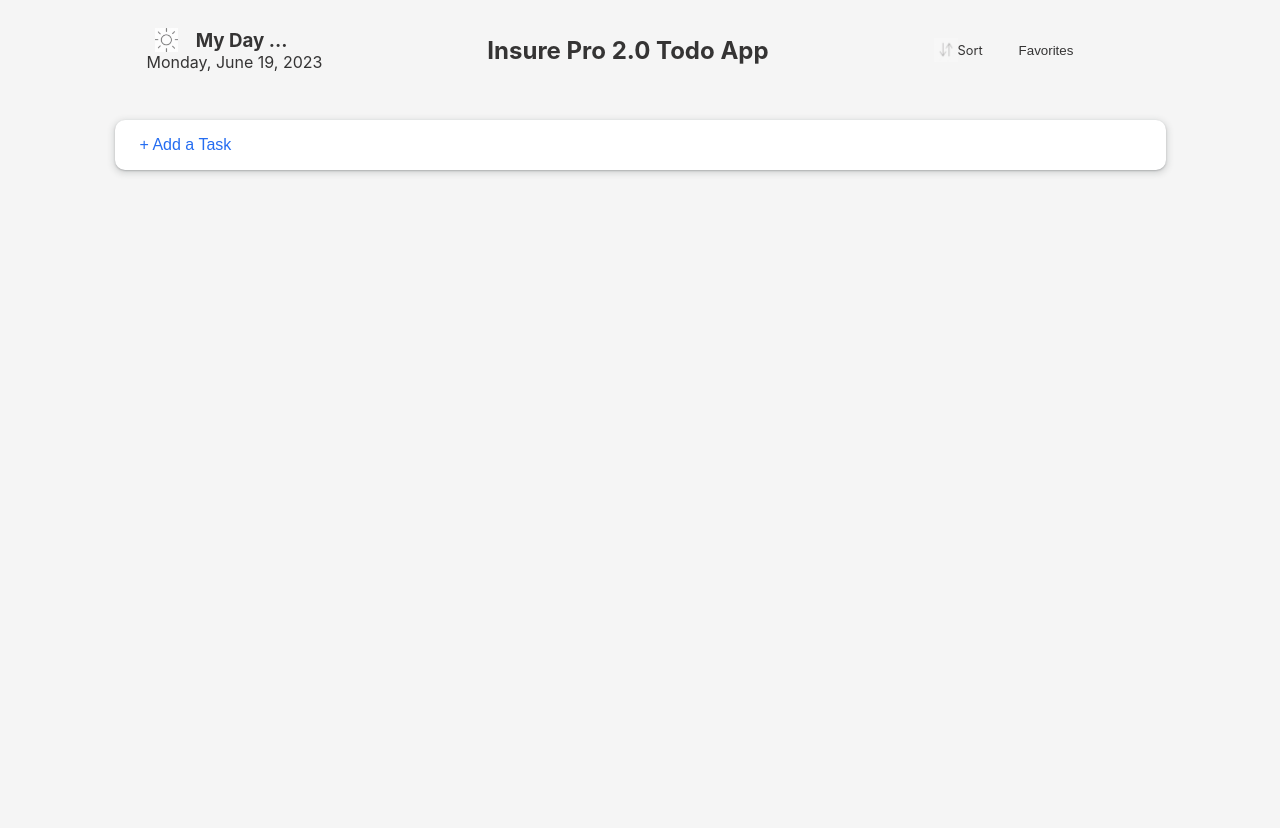
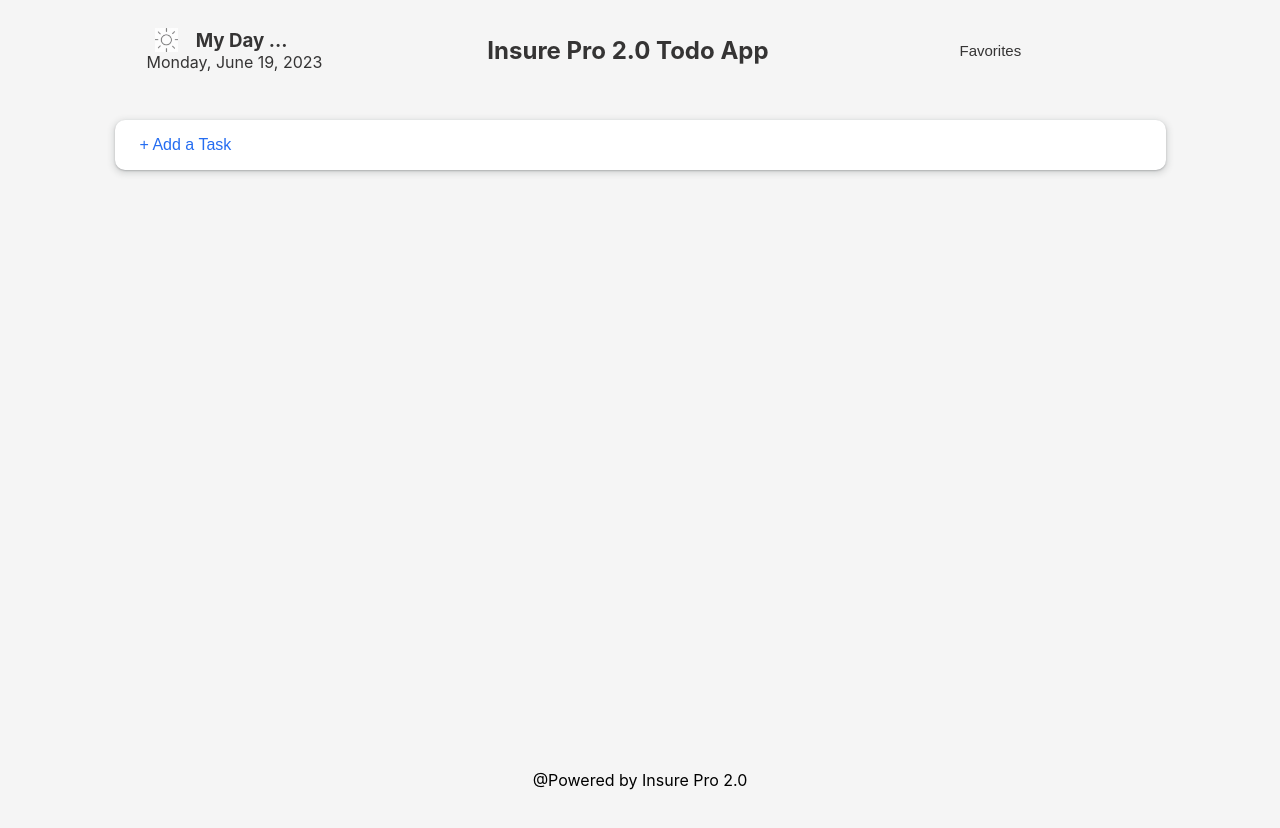
Before and after one commit to souunnu888/Todo-App, a React (Create React App) app in the folder my-todo-app/: page / in a window 1280 px wide. Shown: the top 828 px of the page. Before the commit the page ends 800 px from the top, so only its background shows below. Built offline with nearby package versions, Linux system fonts and the light colour scheme.

Commit message:
1)Added Footer in Todo.jsx 2)Added a time stamp beside task title in Todo.jsx

```diff
--- a/my-todo-app/src/App.css
+++ b/my-todo-app/src/App.css
@@ -69,9 +69,11 @@ h1,h2,h3,h4,h5,h6,p,div{
   cursor: pointer;
   margin-left: 20px;
   background-color: whitesmoke;
+  font-size: 15px;
 }
 .favorite--button:hover{
   color: black;
+  font-size: 16px;
 }
 
 /* -------------------INPUT STYLES------------------------------- */
@@ -155,7 +157,7 @@ h1,h2,h3,h4,h5,h6,p,div{
   height: 3rem;
   box-shadow: rgba(60, 64, 67, 0.3) 0px 1px 2px 0px, rgba(60, 64, 67, 0.15) 0px 2px 6px 2px;
   margin-left:241px;
-  margin-top: 20px;
+  margin-top: 10px;
   border-radius: 10px;
   background-color: white;
   display: flex;
@@ -196,3 +198,23 @@ h1,h2,h3,h4,h5,h6,p,div{
 .todo--delete{
   width: 20px;
 }
+
+.todo--app{
+  min-height: 85vh;
+  display: flex;
+  align-items: flex-end;
+  justify-content: center;
+}
+
+.task--timestamp{
+  font-size: 11px;
+  margin: 5px 0px 0px 15px;
+}
+
+.footer{
+  /* background-color: #f0f0f0; */
+  padding: 10px;
+  text-align: center;
+  position: sticky;
+  bottom: 0;
+}
--- a/my-todo-app/src/Components/Navbar.jsx
+++ b/my-todo-app/src/Components/Navbar.jsx
@@ -5,7 +5,7 @@ import sun from "../Images/sun.png";
 
 export default function Navbar(props){
   // console.log(props);
-  const {filtered , handleFilter} = props;
+  const {filtered , handleFilter, handleSortingFunc} = props;
     const currentDate = new Date();
 
   const options = {
@@ -28,8 +28,8 @@ export default function Navbar(props){
            <h1 className="nav--title">Insure Pro 2.0 Todo App</h1>
            <div className="sort">
 
-            <img className="sort--icon" src={myImage} alt="" />
-           <p className="sort--text">Sort</p>
+            {/* <img className="sort--icon" src={myImage} alt="" />
+           <p className="sort--text" onClick={()=>handleSortingFunc}>Sort</p> */}
            <button className="favorite--button" onClick={handleFilter}>{filtered ? "All Tasks" : "Favorites"}</button>
 
            </div>
--- a/my-todo-app/src/Components/Todo.jsx
+++ b/my-todo-app/src/Components/Todo.jsx
@@ -26,10 +26,10 @@ export default function Todo() {
           title: text,
           status: false,
           id: Date.now(),
+          created:new Date().getTime(),
         };
         setTodos((prevstate)=>[newTodo,...prevstate]);
  };
-
 
   const handleTaskArrow = () =>{
           setArrow((previousArrow) => !previousArrow)
@@ -102,9 +102,6 @@ export default function Todo() {
         setIsCompleted(updatedTodos);
   }
 
-
-
-
   return (
     <>
       <div>
@@ -112,7 +109,10 @@ export default function Todo() {
 
         <AddTodo handleAddTodo={handleAddTodo} />
 
-        {filtered ? todos.length>0 &&  <TaskTitle title = "Favorites" handleTaskArrow={handleTaskArrow} arrow= {arrow}  handleAddTodo={handleAddTodo}/> : todos.length>0 &&  <TaskTitle title = "Tasks" handleTaskArrow={handleTaskArrow} arrow= {arrow}  handleAddTodo={handleAddTodo}/>}
+        {filtered ? todos.length>0 &&  <TaskTitle title = "Favorites" handleTaskArrow={handleTaskArrow} arrow= {arrow}  handleAddTodo={handleAddTodo}/>
+                  : todos.length>0 &&  <TaskTitle title = "Tasks" handleTaskArrow={handleTaskArrow} arrow= {arrow}  handleAddTodo={handleAddTodo}/>}
+
+        {todos.length>0 && <span className="task--timestamp">{new Date().toLocaleDateString()}</span>}
 
        {filtered ? arrow?  allTask.map((el, i) => (
             <TodoItems
@@ -147,13 +147,18 @@ export default function Todo() {
                     <p >{el.title}</p>
                 </div>
                 <div className="todo--left">
-                    {/* <img src={el.status? orangestar : star} className="todo--toggle" onClick={() => handleCompletedFavorite(el.id)} alt="" /> */}
                     <img src={reddelete} className="todo--delete" onClick={() => handleDeleteCompletedTask(el.id)} alt=""/>
                 </div>
              </div>
              </div>
              )) :""}
 
+
+             <div className="todo--app">
+                <footer className="footer">
+                    <p>@Powered by Insure Pro 2.0</p>
+                </footer>
+            </div>
       </div>
     </>
   );
--- a/my-todo-app/src/Components/TodoItems.jsx
+++ b/my-todo-app/src/Components/TodoItems.jsx
@@ -3,15 +3,14 @@ import star from "../Images/star.png";
 import orangestar from "../Images/orangestar.png";
 
 export default function TodoItems(props) {
-    const { id, title, status, handleToggle, handleDelete,radioButtonClick} = props;
-
+    const { id, title, status,handleToggle, handleDelete,radioButtonClick} = props;
 
     return (
       <div className="alltodos">
            <div className="todo">
            <div className="todo--right ">
                 <input type="radio" onClick={()=>radioButtonClick(id , title)}/>
-                {title}
+                <span>{title} </span>
             </div>
             <div className="todo--left">
             <img src={status? orangestar : star}
```
